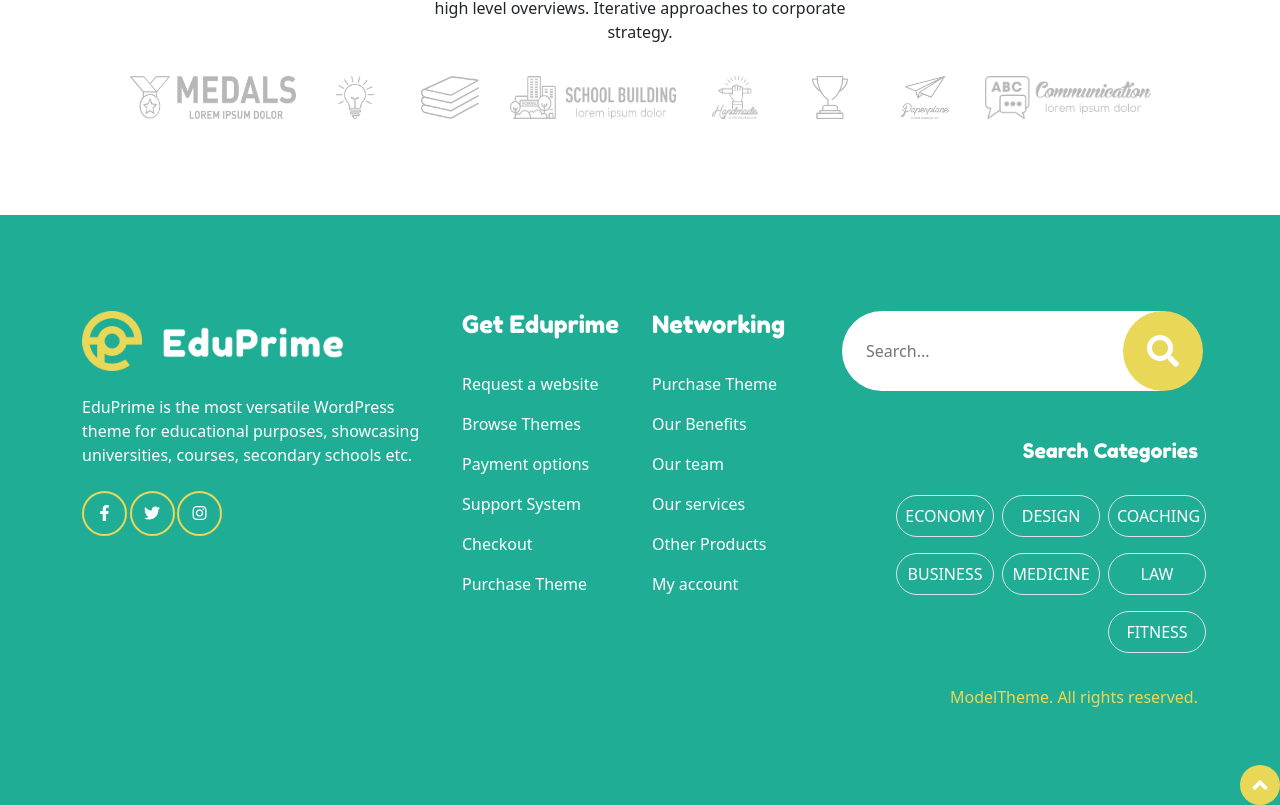
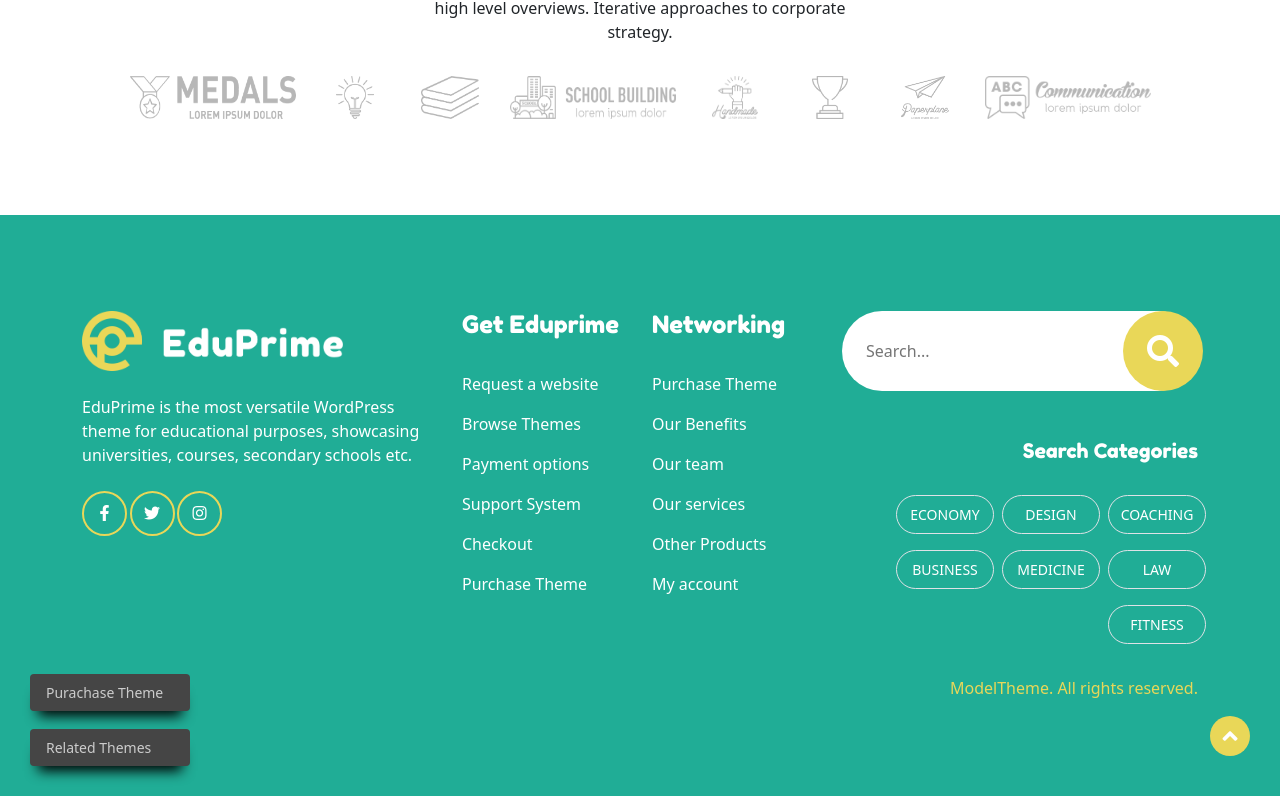
Before and after one commit to Giorgio-24/proj-html-vuejs, a Vue app: page / in a window 1280 px wide. Shown: the part 5400-6205 px from the top of the page. Built offline with nearby package versions, Linux system fonts and the light colour scheme.

Commit message:
footer-themes-added

```diff
--- a/src/components/FooterContent.vue
+++ b/src/components/FooterContent.vue
@@ -1,5 +1,14 @@
 <template>
   <section class="row py-5">
+    <div
+      v-for="(theme, index) in themes"
+      :key="index"
+      class="position-absolute themes py-2 px-3 rounded clickable"
+    >
+      <img v-if="theme.icon" :src="theme.icon" alt="theme-icon" />{{
+        theme.text
+      }}
+    </div>
     <div class="col-4">
       <div class="row">
         <div class="col-9 logo-box clickable">
@@ -98,6 +107,10 @@ export default {
   data() {
     return {
       logo: require("../assets/img/theme_eduprime_logo.png"),
+      themes: [
+        { icon: "", text: "Purachase Theme" },
+        { icon: "", text: "Related Themes" },
+      ],
       socialIcons: [
         {
           icon: "fab fa-facebook-f",
@@ -125,20 +138,37 @@ export default {
 </script>
 
 <style lang="scss" scoped>
+.themes {
+  background-color: $both-dark-grey;
+  box-shadow: 0 13px 13px -8px #000;
+  color: $border-grey;
+  max-width: 160px;
+  font-size: 14px;
+
+  left: 30px;
+  bottom: 30px;
+
+  &:nth-of-type(1) {
+    left: 30px;
+    bottom: 85px;
+  }
+}
+
 h5 {
   font-family: "Fredoka One", cursive;
 }
 
 .category {
   max-width: 98px;
+  font-size: 14px;
 }
 
 .go-up {
   max-width: 40px;
   height: 40px;
 
-  bottom: 0;
-  right: 0;
+  bottom: 40px;
+  right: 30px;
   i {
     font-size: 24px;
   }
```
